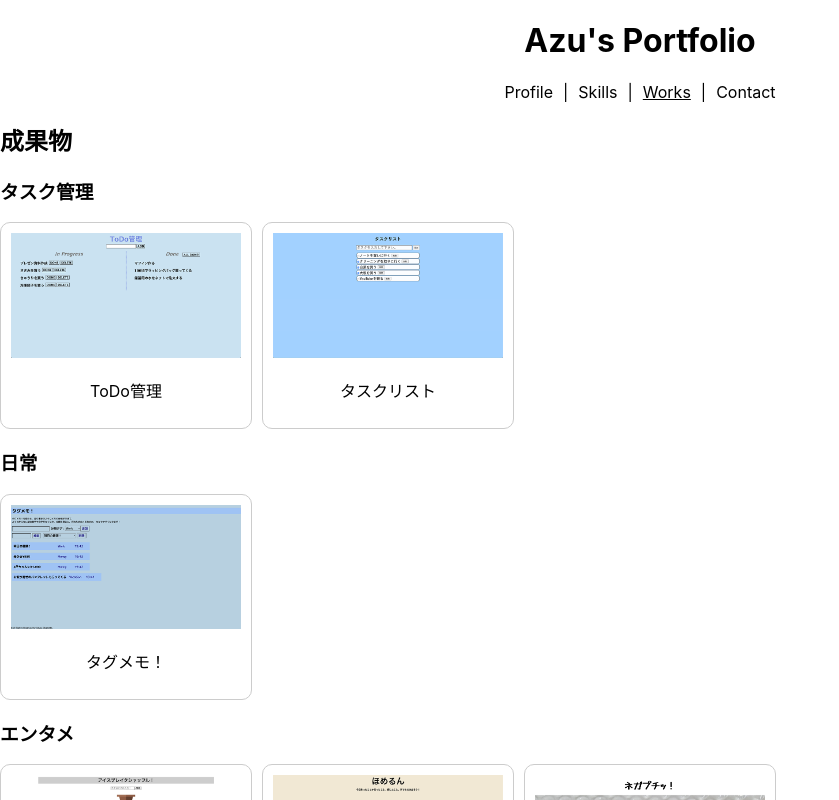
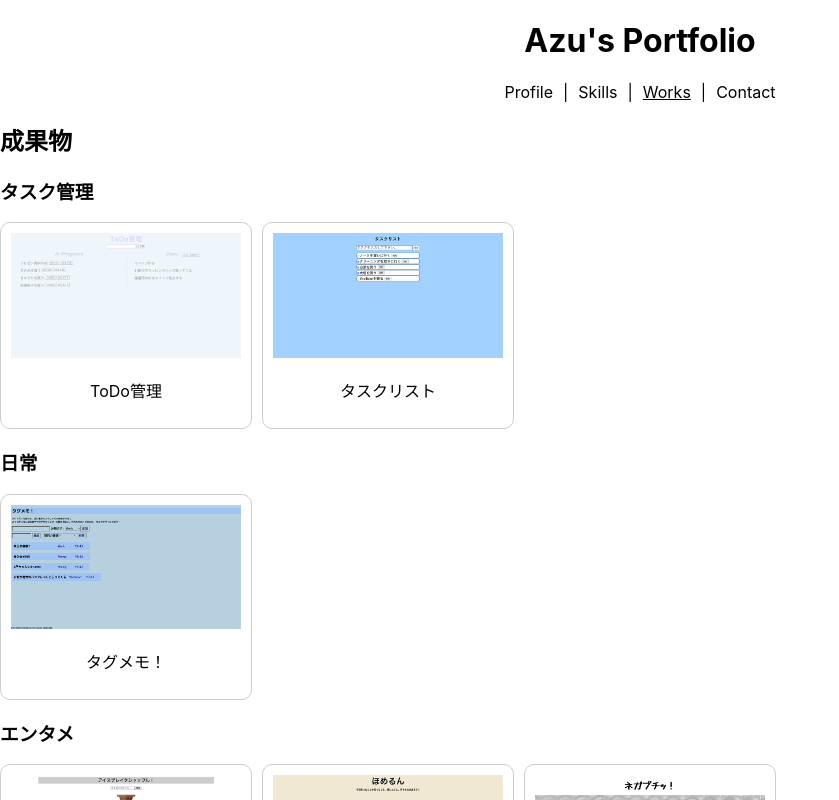
Before and after one commit to azufb/renewal-portfolio, a React (Create React App) app: page /Works in a window 1280 px wide. In both pictures the pointer is over the picture 126 px from the left and 295 px from the top of the page. Shown: the top 800 px of the page, without its empty margins (0-839 px from the left). Built offline with nearby package versions, Linux system fonts and the light colour scheme.

Commit message:
Workページホバー時に画像を透過

```diff
--- a/src/App.css
+++ b/src/App.css
@@ -116,6 +116,10 @@ img {
   height: auto;
 }
 
+.card img:hover {
+  opacity: 0.3;
+}
+
 .card p {
   text-align: center;
 }
```
